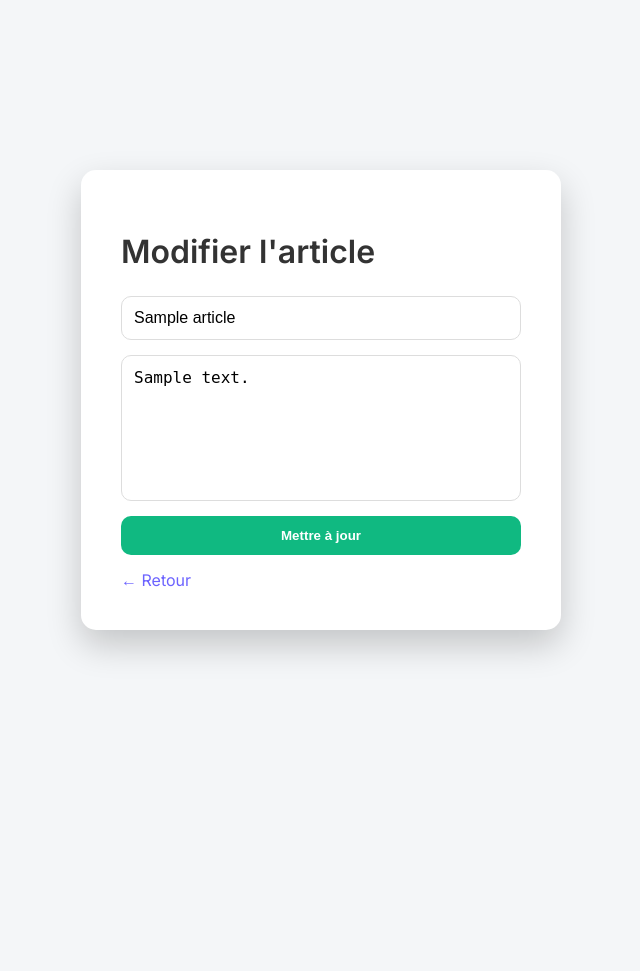
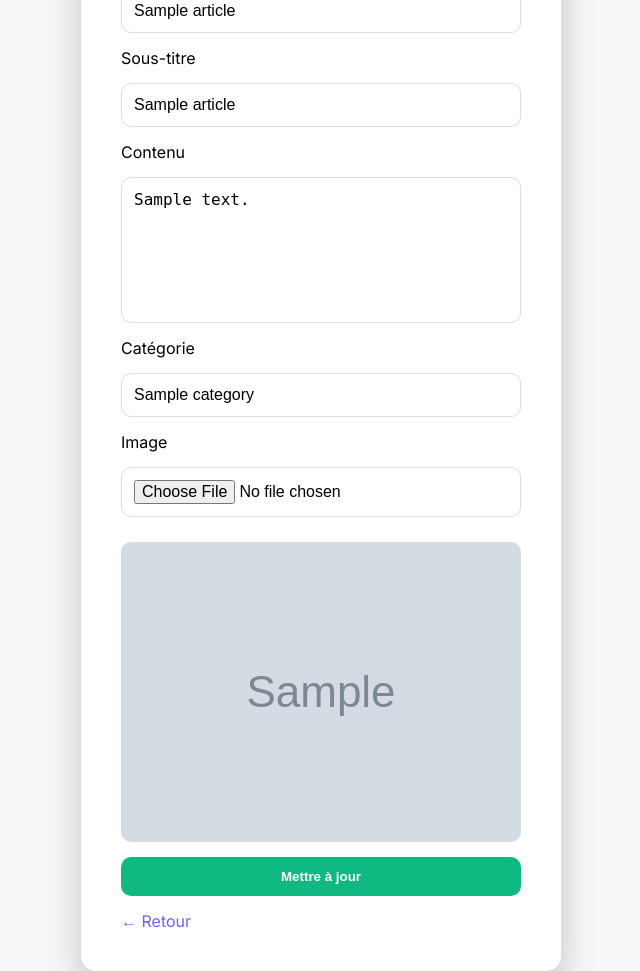
Before and after one commit to gabriel84-py/ptit_vilar, a FastAPI app: template templates/edit_article.html in a window 1280 px wide. Shown: the whole page, without its empty margins (319-959 px from the left). Before the commit the page ends 656 px from the top, so only its background shows below. Run offline with FastAPI, Linux system fonts and the light colour scheme; the template is opened without the code that fills it: most values are stand-ins (such as "Sample title", 1, 10 or a date in 2020); grey boxes marked "Sample" are stand-in pictures.

Commit message:
helloooo

```diff
--- a/models/article.py
+++ b/models/article.py
@@ -7,7 +7,7 @@ class Article(Base):
 
     id = Column(Integer, primary_key=True, index=True)
     title = Column(String(200), nullable=False)
-    subtitle = Column(String(300))  # ✅ pour les sous-titres
+    subtitle = Column(String(42))  # ✅ pour les sous-titres
     content = Column(Text, nullable=False)
     image_url = Column(String(255))  # ✅ nouveau champ image
     created_at = Column(DateTime, default=datetime.utcnow)
--- a/templates/create_article.html
+++ b/templates/create_article.html
@@ -23,6 +23,7 @@
     <form action="/admin/articles/create" method="post" enctype="multipart/form-data">
         <input type="text" name="title" placeholder="Titre de l'article" required>
         <input type="text" name="subtitle" placeholder="Sous-titre de l'article (optionnel)">
+        <input type="text" name="category" id="category" value="{{ article.category if article else '' }}" placeholder="Catégorie de l'article (obligatoire)">
         <textarea name="content" placeholder="Contenu de l'article" required></textarea>
         <label for="image">Image de l'article :</label>
         <input type="file" name="image" accept="image/*">
--- a/templates/edit_article.html
+++ b/templates/edit_article.html
@@ -9,7 +9,7 @@
         .container{background:white;padding:40px;border-radius:15px;box-shadow:0 15px 35px rgba(0,0,0,0.2);width:400px;}
         h1{margin-bottom:25px;color:#333;}
         form{display:flex;flex-direction:column;gap:15px;}
-        input,textarea{padding:12px;border:1px solid #ddd;border-radius:10px;font-size:16px;}
+        input,textarea,select{padding:12px;border:1px solid #ddd;border-radius:10px;font-size:16px;}
         textarea{height:120px;resize:none;}
         button{padding:12px;background:#10b981;color:white;border:none;border-radius:10px;font-weight:600;cursor:pointer;transition:all .3s;}
         button:hover{transform:translateY(-2px);box-shadow:0 8px 15px rgba(16,185,129,0.3);}
@@ -19,9 +19,25 @@
 <body>
 <div class="container">
     <h1>Modifier l'article</h1>
-    <form action="/admin/articles/edit/{{ article.id }}" method="post">
-        <input type="text" name="title" value="{{ article.title }}" required>
-        <textarea name="content" required>{{ article.content }}</textarea>
+    <form action="/admin/articles/edit/{{ article.id }}" method="post" enctype="multipart/form-data">
+        <label for="title">Titre</label>
+        <input type="text" id="title" name="title" value="{{ article.title }}" required>
+
+        <label for="subtitle">Sous-titre</label>
+        <input type="text" id="subtitle" name="subtitle" value="{{ article.subtitle or '' }}">
+
+        <label for="content">Contenu</label>
+        <textarea id="content" name="content" required>{{ article.content }}</textarea>
+
+        <label for="category">Catégorie</label>
+        <input type="text" id="category" name="category" value="{{ article.category or '' }}">
+
+        <label for="image">Image</label>
+        <input type="file" id="image" name="image">
+        {% if article.image_url %}
+            <img src="{{ article.image_url }}" alt="Image actuelle" style="width:100%;border-radius:10px;margin-top:10px;">
+        {% endif %}
+
         <button type="submit">Mettre à jour</button>
     </form>
     <a href="/admin/articles">← Retour</a>
```
